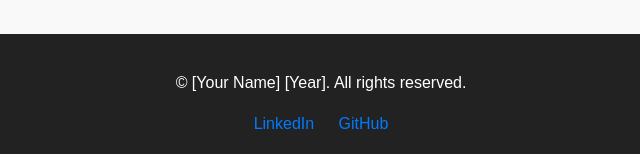
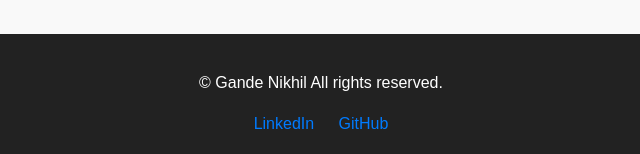
Before and after one commit to gandenikhil/Portfolio, a plain HTML site: page index.html in a window 1280 px wide. Shown: the part 1821-1975 px from the top of the page, 319-959 px from the left. Drawn offline with Linux system fonts and the light colour scheme.

Commit message:
Add files via upload
changing footer

```diff
--- a/index.html
+++ b/index.html
@@ -83,7 +83,7 @@
     <!-- Footer -->
     <footer>
         <div class="container">
-            <p>&copy; [Your Name] [Year]. All rights reserved.</p>
+            <p>&copy; Gande Nikhil All rights reserved.</p>
             <div class="social-links">
                 <a href="#">LinkedIn</a>
                 <a href="https://github.com/gandenikhil">GitHub</a>
```
